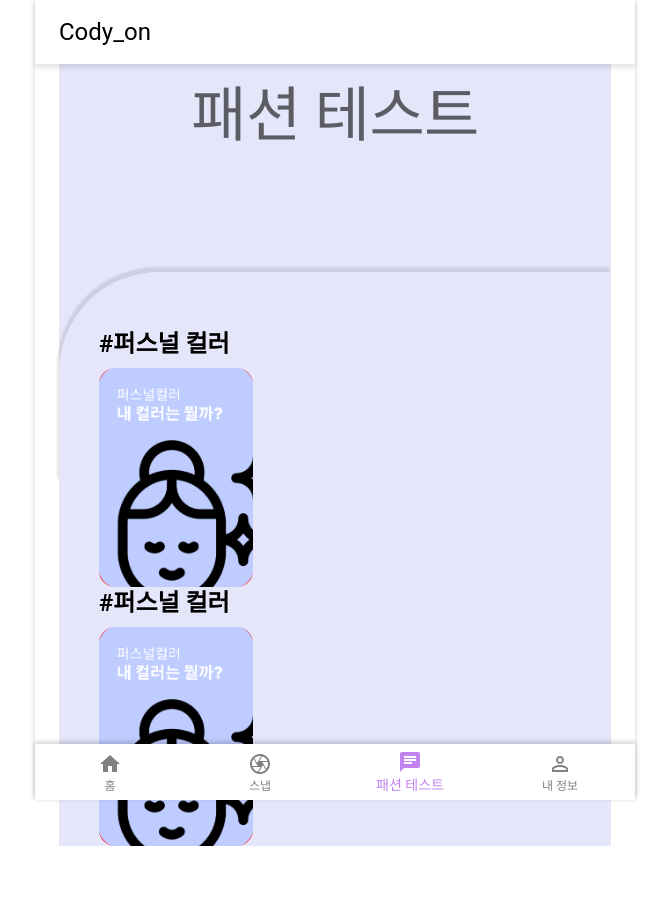
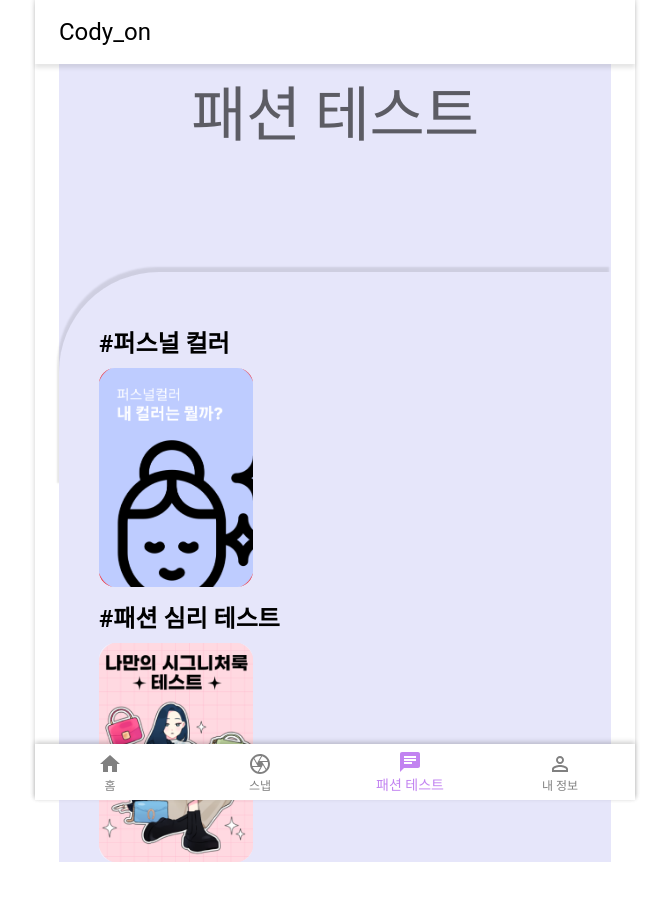
Before and after one commit to muneo1008/TeamProject, a React (Vite) app in the folder client/: page /fashion-test in a window 1280 px wide. Shown: the top 900 px of the page, without its empty margins (305-974 px from the left). Built offline with nearby package versions, Linux system fonts and the light colour scheme.

Commit message:
심리 테스트 이미지 추가(임시)

```diff
--- a/client/src/pages/FashionTest.jsx
+++ b/client/src/pages/FashionTest.jsx
@@ -1,5 +1,6 @@
 import {Box, Typography} from "@mui/material";
 import findPColor from '../assets/colorTest/findPColor.png'
+import colorTest from '../assets/colorTest/colorTest.png'
 const FashionTest = ()=>{
     return(
         <Box sx={{width:'100%',
@@ -30,10 +31,10 @@ const FashionTest = ()=>{
                 </Typography>
                 <Box component="img" src={findPColor} sx={{width:'30%',borderRadius:'16px',mt:1}}/>
                 <Typography variant="h5"
-                            sx={{fontWeight:'bold'}}>
-                    #퍼스널 컬러
+                            sx={{fontWeight:'bold',mt:2}}>
+                    #패션 심리 테스트
                 </Typography>
-                <Box component="img" src={findPColor} sx={{width:'30%',borderRadius:'16px',mt:1}}/>
+                <Box component="img" src={colorTest} sx={{width:'30%',borderRadius:'16px',mt:1}}/>
             </Box>
         </Box>
     );
```
Also changed, not shown: client/src/assets/colorTest/colorTest.png (added).
